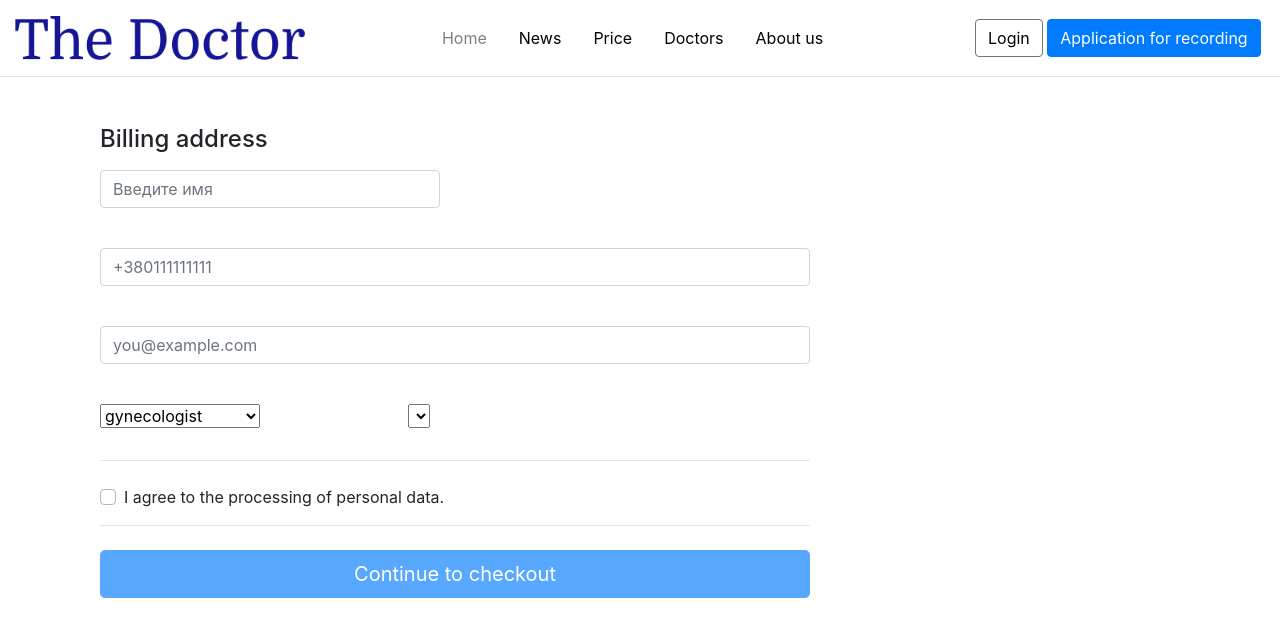
After one commit to Ubuntovka/TheDoctor, a Flask app: template templates/application.html in a window 1280 px wide. The commit adds this page. Shown: the top 637 px of the page. Run offline with Flask 2, Linux system fonts and the light colour scheme; the template is opened without the code that fills it: values that come from a table or form of the project are taken from there, others are empty; parts of the project's set-up code (start-up, migrations or seed data) failed here and were passed over.

Commit message:
Added the ability to apply for a record. Some HTML pages have been changed. Added new database table (record).

```diff
--- a/app.py
+++ b/app.py
@@ -1,28 +1,15 @@
-from flask import Flask, render_template, url_for, request, redirect
+from flask import Flask, render_template, url_for, request, redirect, jsonify
 from flask_sqlalchemy import SQLAlchemy
-from sqlalchemy.orm import session
+from flask_wtf import FlaskForm
+from wtforms import SelectField
 
-from models import classes_for_models as models_class
+import models
 
 app = Flask(__name__)
 app.config['SQLALCHEMY_DATABASE_URI'] = 'postgresql://mariia:root@localhost/clinic'
 app.config['SQLALCHEMY_TRACK_MODIFICATIONS'] = False
+app.config['SECRET_KEY'] = 'secret'
 db = SQLAlchemy(app)
-
-
-class Doctor(db.Model):
-    id = db.Column(db.Integer, primary_key=True)
-    fio = db.Column(db.String(100), nullable=False)
-    specialty = db.Column(db.String(300), nullable=False)
-    position = db.Column(db.String(300), nullable=False)
-    experience = db.Column(db.Integer, nullable=False)
-    photo = db.Column(db.LargeBinary)
-
-    def __repr__(self):
-        return '<Doctor %r>' % self.id
-
-
-db.create_all()
 
 
 @app.route('/')
@@ -33,13 +20,13 @@ def index():
 
 @app.route('/posts')
 def posts():
-    articles = models_class.Article.query.order_by(models_class.Article.date.desc()).all()
+    articles = models.Article.query.order_by(models.Article.date.desc()).all()
     return render_template('posts.html', articles=articles)
 
 
 @app.route('/posts/<int:id>')
 def post_detail(id):
-    article = models_class.Article.query.get(id)
+    article = models.Article.query.get(id)
     return render_template("post_detail.html", article=article)
 
 
@@ -47,17 +34,64 @@ def post_detail(id):
 @app.route('/specialties/<sort_key>')
 def specialties(sort_key=None):
     if sort_key is not None:
-        doctors = Doctor.query.where(Doctor.specialty == sort_key).all()
+        doctors = models.Doctor.query.where(models.Doctor.specialty == sort_key).all()
     else:
-        doctors = Doctor.query.all()
+        doctors = models.Doctor.query.all()
     return render_template('specialties.html', doctors=doctors)
 
 
 @app.route('/specialties/<int:id>')
 def doctor_detail(id):
-    doctor = Doctor.query.get(id)
+    doctor = models.Doctor.query.get(id)
     return render_template("doctor_detail.html", doctor=doctor)
 
 
+# Dependence of the doctor on the specialty in the application for an appointment!
+class Form(FlaskForm):
+    specialty = SelectField('specialty',
+                            choices=['gynecologist', 'pediatrician', 'ophthalmologist', 'gastroenterologist'])
+    doctor = SelectField('doctor', choices=[])
+
+
+@app.route('/application', methods=['GET', 'POST'])
+def record():
+    form = Form()
+    form.doctor.choices = [(el.id, el.fio) for el in models.Doctor.query.filter_by(specialty='gynecologist').all()]
+
+    if request.method == "POST":
+        name = request.form['name']
+        phone_number = request.form['phone_number']
+        email = request.form['email']
+        the_doctor = models.Doctor.query.filter_by(fio=form.doctor.data).first()
+        doctor_id = the_doctor.id
+
+        new_record = models.Record(name=name, phone_number=phone_number, email=email, doctor_id=doctor_id)
+
+        try:
+            db.session.add(new_record)
+            db.session.commit()
+            return redirect('/')
+        except:
+            return "An error occurred while adding an application."
+    return render_template('application.html', form=form)
+
+
+@app.route('/application/doctor/<specialty>')
+def doctor(specialty):
+    doctors = models.Doctor.query.filter_by(specialty=specialty).all()
+
+    list_of_doctors = []
+
+    for one_doc in doctors:
+        doctor_obj = {}
+        doctor_obj['id'] = one_doc.id
+        doctor_obj['fio'] = one_doc.fio
+        list_of_doctors.append(doctor_obj)
+
+    return jsonify({'doctors': list_of_doctors})
+
+
+# END
+
 if __name__ == "__main__":
     app.run(debug=True)
--- /dev/null
+++ b/templates/application.html
@@ -0,0 +1,93 @@
+{% extends 'base.html' %}
+
+{% block title %}
+Recording
+{% endblock %}
+
+{% block body %}
+
+<div class="container mt-5">
+    <div class="col-md-8 order-md-1">
+        <h4 class="mb-3">Billing address</h4>
+        <form method="POST">
+
+            <div class="row">
+
+                <div class="col-md-6 mb-3">
+                    <input type="text" name="name" id="name" class="form-control" placeholder="Введите имя"><br>
+                </div>
+            </div>
+
+            <div class="mb-3">
+                <input type="tel" name="phone_number" id="phone_number" class="form-control"
+                       placeholder="+380111111111"><br>
+            </div>
+
+            <div class="mb-3">
+                <input type="email" name="email" id="email" class="form-control" placeholder="you@example.com"><br>
+            </div>
+
+
+            {{ form.csrf_token }}
+
+            <div class="row">
+                <div class="col-md-5 mb-3">
+                    {{ form.specialty }}
+                </div>
+
+                <div class="col-md-5 mb-3">
+                    {{ form.doctor }}
+                </div>
+            </div>
+
+
+            <hr class="mb-4">
+            <div class="custom-control custom-checkbox">
+                <input type="checkbox" class="custom-control-input" onclick="check();" value="" id="agree_or_disagree"
+                       autocomplete="off">
+                <label class="custom-control-label" for="agree_or_disagree">I agree to the processing of personal
+                    data.</label>
+            </div>
+            <hr class="mb-4">
+            <button class="submit btn btn-primary btn-lg btn-block" name="submit" disabled="" type="submit">
+                Continue to checkout
+            </button>
+
+        </form>
+        <script>
+        var specialty_select = document.getElementById("specialty");
+        var doctor_select = document.getElementById("doctor");
+
+        specialty_select.onchange = function() {
+            specialty = specialty_select.value;
+            fetch('/application/doctor/' + specialty).then(function(response) {
+                response.json().then(function(data) {
+                    var optionHTML = '';
+
+                    for(var doctor of data.doctors) {
+                        optionHTML += '<option>' + doctor.fio + '</option>';
+                    }
+
+                    doctor_select.innerHTML = optionHTML;
+
+                });
+            });
+
+        }
+        </script>
+
+        <script>
+        function check() {
+            var submit = document.getElementsByName('submit')[0];
+            var notChecked = false;
+            if (!document.getElementById('agree_or_disagree').checked) notChecked = true;
+            if(!notChecked) submit.disabled = '';
+            else submit.disabled = 'disabled';
+        }
+        </script>
+
+
+    </div>
+</div>
+
+{% endblock %}
--- a/templates/base.html
+++ b/templates/base.html
@@ -26,7 +26,7 @@
 
     <div class="col-md-3 text-end">
         <button type="button" style="color:Black;" class="btn btn-outline-secondary me-2">Login</button>
-        <button type="button" class="btn btn-primary">Application for recording</button>
+        <a href="/application" class="btn btn-primary">Application for recording</a>
     </div>
 </header>
 {% block body %}{% endblock %}
--- a/templates/doctor_detail.html
+++ b/templates/doctor_detail.html
@@ -9,7 +9,7 @@ Dr. {{ doctor.fio }}
     <h1>{{ doctor.fio }}</h1>
 
 
-    <div class="p-5 rounded alert d-flex flex-wrap align-items-center justify-content-center justify-content-md-between py-3 mb-4 border-bottom">
+    <div class="p-5 rounded alert d-flex flex-wrap align-items-center justify-content-center justify-content-md-between py-3 mb-4">
         <img src="{{ url_for('static', filename=doctor.photo) }}" width="300" height="300">
         <h3><p class="font-weight-light">Position:</p>{{ doctor.position }}<br><br>
             <p class="font-weight-light">Work experience in the specialty:</p>{{ doctor.experience }}
--- a/templates/post_detail.html
+++ b/templates/post_detail.html
@@ -10,7 +10,7 @@
 
     <div class="alert alert-info">
         <p>{{ article.text }}</p>
-        <p><b>Дата: {{ article.date.date() }}</b></p>
+        <p><b>Date: {{ article.date.date() }}</b></p>
     </div>
 </div>
 {% endblock %}
```
Also changed, not shown: models.py (added, +40 -0 lines), models/classes_for_models.py (deleted, +0 -13 lines), migrations/__init__.py (added), rest/__init__.py (added), service/__init__.py (added), tests/__init__.py (added), views/__init__.py (added).
